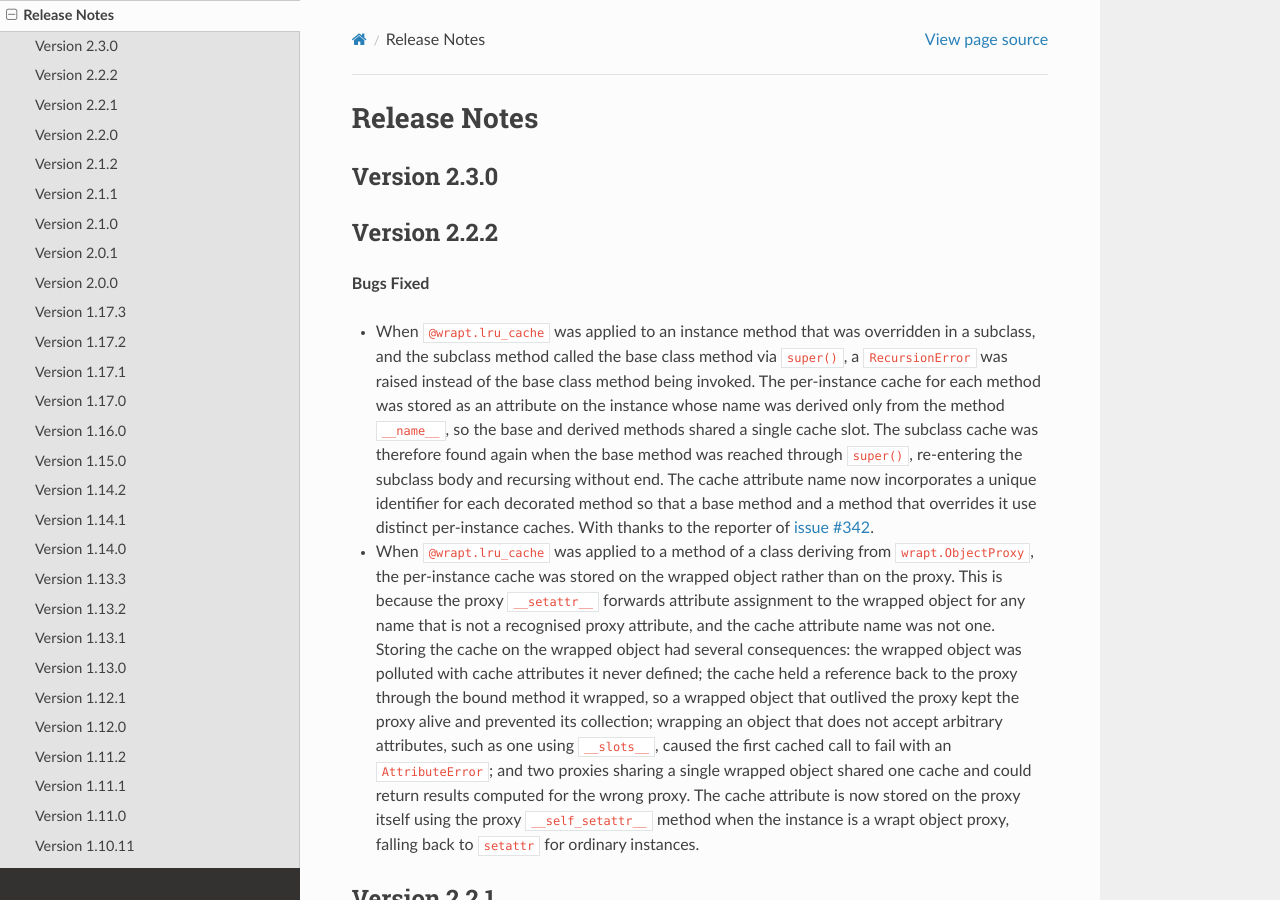
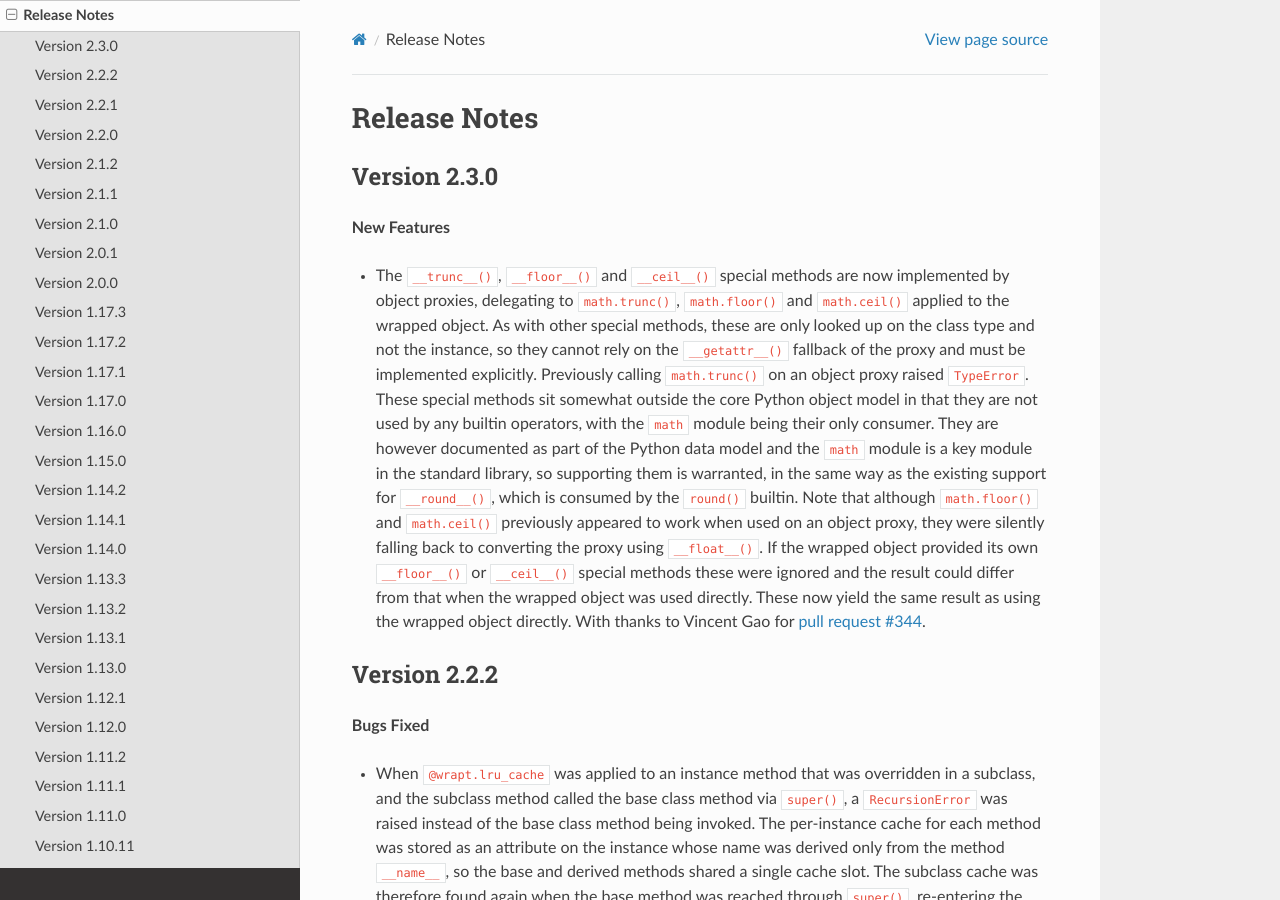
Before and after one commit to GrahamDumpleton/wrapt, a Sphinx documentation site: the page built from docs/changes.rst, in a window 1280 px wide and 900 px high. Built offline with Sphinx 7.4.7 and the Read the Docs theme 3.1.0, drawn with Linux system fonts in a browser that asks for light colours.

Commit message:
Follow up changes for math integral special methods added in #344.
Rename C helper function to follow naming convention for internal
helpers, add conventional unused second argument to METH_NOARGS
functions, extend test coverage for __floor__ and __ceil__ including
precedence over __float__ fallback, and add change notes.

```diff
--- a/docs/changes.rst
+++ b/docs/changes.rst
@@ -3,6 +3,31 @@ Release Notes
 
 Version 2.3.0
 -------------
+
+**New Features**
+
+* The ``__trunc__()``, ``__floor__()`` and ``__ceil__()`` special methods
+  are now implemented by object proxies, delegating to ``math.trunc()``,
+  ``math.floor()`` and ``math.ceil()`` applied to the wrapped object. As
+  with other special methods, these are only looked up on the class type
+  and not the instance, so they cannot rely on the ``__getattr__()``
+  fallback of the proxy and must be implemented explicitly. Previously
+  calling ``math.trunc()`` on an object proxy raised ``TypeError``. These
+  special methods sit somewhat outside the core Python object model in that
+  they are not used by any builtin operators, with the ``math`` module
+  being their only consumer. They are however documented as part of the
+  Python data model and the ``math`` module is a key module in the standard
+  library, so supporting them is warranted, in the same way as the existing
+  support for ``__round__()``, which is consumed by the ``round()``
+  builtin. Note that although ``math.floor()`` and ``math.ceil()``
+  previously appeared to work when used on an object proxy, they were
+  silently falling back to converting the proxy using ``__float__()``. If
+  the wrapped object provided its own ``__floor__()`` or ``__ceil__()``
+  special methods these were ignored and the result could differ from that
+  when the wrapped object was used directly. These now yield the same
+  result as using the wrapped object directly. With thanks to Vincent Gao
+  for `pull request #344
+  <https://github.com/GrahamDumpleton/wrapt/pull/344>`_.
 
 Version 2.2.2
 -------------
```
Also changed, not shown: 2 other files.
